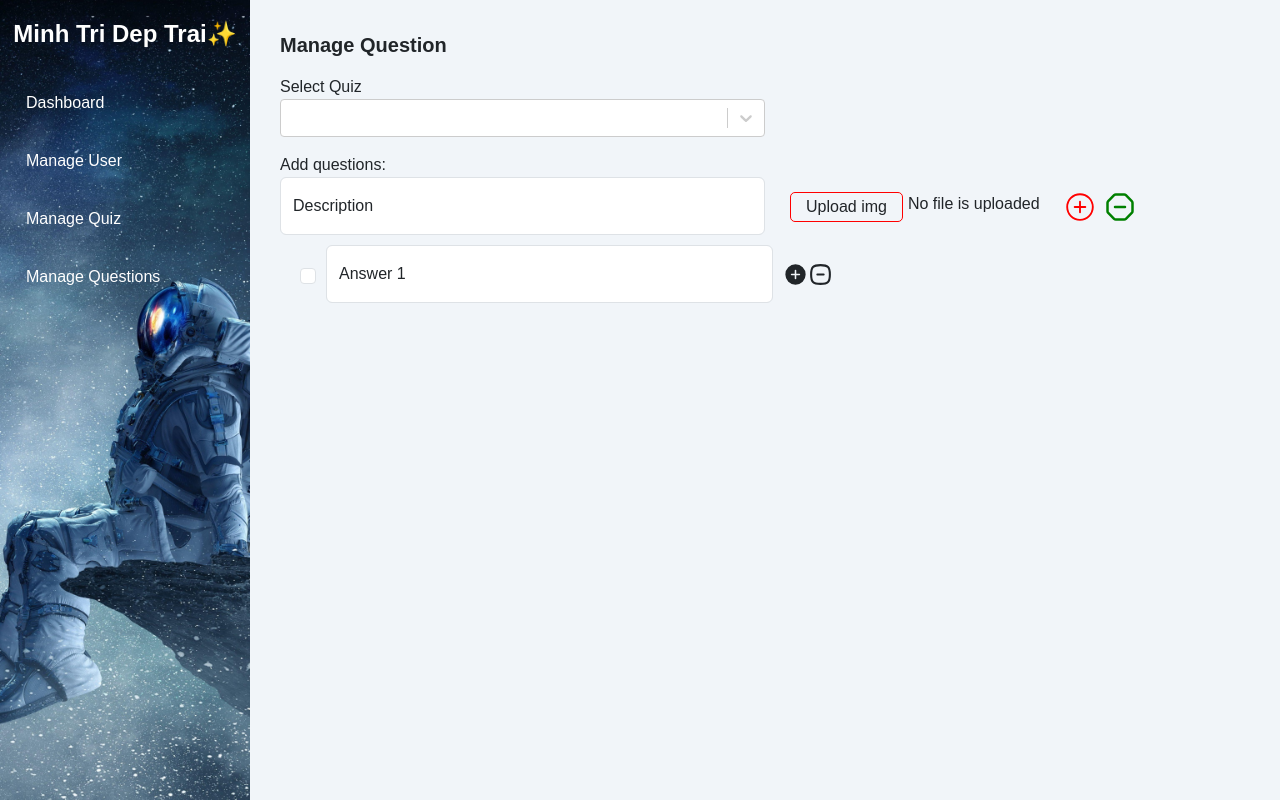
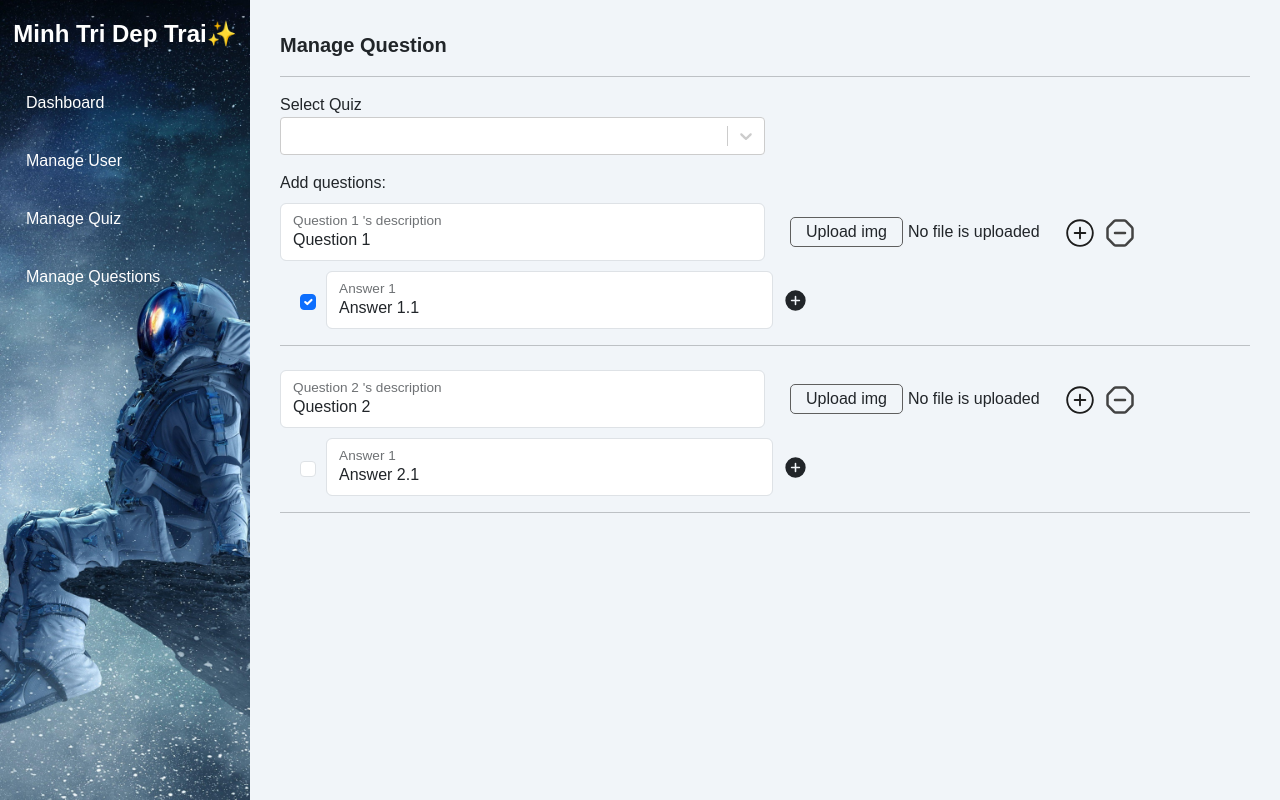
Before and after one commit to ToRiTheBlackCat/LearnReact, a React (Create React App) app: page /admins/manage-questions in a window 1280 px wide. Built offline with nearby package versions, Linux system fonts and the light colour scheme.

Commit message:
[ADD] UI + logic for create/remove questions/answers

```diff
--- a/package.json
+++ b/package.json
@@ -25,6 +25,7 @@
     "redux-persist": "^6.0.0",
     "redux-thunk": "2.4.1",
     "sass": "1.86.3",
+    "uuid": "8.3.2",
     "web-vitals": "2.1.4"
   },
   "scripts": {
--- a/src/components/Admin/Content/Question/Questions.js
+++ b/src/components/Admin/Content/Question/Questions.js
@@ -5,6 +5,9 @@ import { GoPlusCircle } from "react-icons/go";
 import { LuOctagonMinus } from "react-icons/lu";
 import { TbSquareRoundedMinus } from "react-icons/tb";
 import { PiPlusCircleFill } from "react-icons/pi";
+import { v4 as uuidv4 } from "uuid";
+import _, { iteratee } from "lodash";
+
 const Questions = (props) => {
   const options = [
     { value: "EASY", label: "EASY" },
@@ -13,10 +16,86 @@ const Questions = (props) => {
   ];
 
   const [selectedQuiz, setSelectedQuiz] = useState({});
+  const [questions, setQuestions] = useState([
+    {
+      id: uuidv4(),
+      description: "Question 1",
+      imageFile: "",
+      imageName: "",
+      answers: [
+        {
+          id: uuidv4(),
+          description: "Answer 1.1",
+          isCorrect: true,
+        },
+      ],
+    },
+    {
+      id: uuidv4(),
+      description: "Question 2",
+      imageFile: "",
+      imageName: "",
+      answers: [
+        {
+          id: uuidv4(),
+          description: "Answer 2.1",
+          isCorrect: false,
+        },
+      ],
+    },
+  ]);
+
+  const handlerAddRemoveQuestion = (type, id) => {
+    if (type === "ADD") {
+      const newQues = {
+        id: uuidv4(),
+        description: "",
+        imageFile: "",
+        imageName: "",
+        answers: [
+          {
+            id: uuidv4(),
+            description: "",
+            isCorrect: false,
+          },
+        ],
+      };
+
+      setQuestions([...questions, newQues]);
+    } else if (type === "REMOVE") {
+      let questionClone = _.cloneDeep(questions);
+      questionClone = questionClone.filter((item) => item.id !== id);
+      setQuestions(questionClone);
+    }
+  };
+
+  const handlerAddRemoveAnswer = (type, ansId, quesId) => {
+    let questionsClone = _.cloneDeep(questions);
+    if (type === "ADD") {
+      const newAns = {
+        id: uuidv4(),
+        description: "",
+        isCorrect: false,
+      };
+
+      let index = questionsClone.findIndex((item) => item.id === quesId);
+      questionsClone[index].answers.push(newAns);
+
+      setQuestions(questionsClone);
+    } else if (type === "REMOVE") {
+      let index = questionsClone.findIndex((item) => item.id === quesId);
+      questionsClone[index].answers = questionsClone[index].answers.filter(
+        (item) => item.id !== ansId
+      );
+
+      setQuestions(questionsClone);
+    }
+  };
 
   return (
     <div className="questions-container">
       <div className="title">Manage Question</div>
+      <hr />
       <div className="add-new-question">
         <div className="col-6 form-group">
           <label>Select Quiz</label>
@@ -29,16 +108,22 @@ const Questions = (props) => {
           />
         </div>
       </div>
-      <div className="mt-3">Add questions:</div>
-      <div>
+      <div className="mt-3 mb-2">Add questions:</div>
+
+      {questions &&
+        questions.length > 0 &&
+        questions.map((question, index) => {
+          return (
+            <div key={question.id} className="q-main mb-4">
               <div className="questions-content">
                 <div className="form-floating description">
                   <input
                     type="text"
                     className="form-control"
                     placeholder="name@example.com"
+                    value={question.description}
                   />
-            <label>Description</label>
+                  <label>Question {index + 1} 's description</label>
                 </div>
                 <div className="group-upload">
                   <label className="label-upload">Upload img</label>
@@ -46,34 +131,70 @@ const Questions = (props) => {
                   <span>No file is uploaded</span>
                 </div>
                 <div className="btn-ques">
-            <span>
+                  <span onClick={() => handlerAddRemoveQuestion("ADD", "")}>
                     <GoPlusCircle className="icon-add-ques" />
                   </span>
-            <span>
+                  {questions.length > 1 && (
+                    <span
+                      onClick={() =>
+                        handlerAddRemoveQuestion("REMOVE", question.id)
+                      }
+                    >
                       <LuOctagonMinus className="icon-remove-ques" />
                     </span>
+                  )}
                 </div>
               </div>
-        <div className="answers-content">
-          <input className="form-check-input iscorrect" type="checkbox" />
+
+              {question.answers &&
+                question.answers.length > 0 &&
+                question.answers.map((answer, index) => {
+                  return (
+                    <div key={answer.id} className="answers-content">
+                      <input
+                        className="form-check-input iscorrect"
+                        type="checkbox"
+                        checked={answer.isCorrect}
+                      />
                       <div className="form-floating answer-name">
                         <input
                           type="text"
                           className="form-control"
                           placeholder="name@example.com"
+                          value={answer.description}
                         />
-            <label>Answer 1</label>
+                        <label>Answer {index + 1}</label>
                       </div>
                       <div className="btn-ans">
-            <span>
+                        <span
+                          onClick={() =>
+                            handlerAddRemoveAnswer("ADD", "", question.id)
+                          }
+                        >
                           <PiPlusCircleFill className="icon-add-ans" />
                         </span>
-            <span>
+                        {question.answers.length > 1 && (
+                          <span
+                            onClick={() =>
+                              handlerAddRemoveAnswer(
+                                "REMOVE",
+                                answer.id,
+                                question.id
+                              )
+                            }
+                          >
                             <TbSquareRoundedMinus className="icon-remove-ans" />
                           </span>
+                        )}
                       </div>
                     </div>
+                  );
+                })}
+
+              <hr />
             </div>
+          );
+        })}
     </div>
   );
 };
--- a/src/components/Admin/Content/Question/Questions.scss
+++ b/src/components/Admin/Content/Question/Questions.scss
@@ -17,17 +17,23 @@
 
     .group-upload {
       display: flex;
-      padding-top: 15px;
+      align-items: center;
       .label-upload {
         display: flex;
         align-items: center;
-        padding-top: 5px;
         height: 30px;
-        border: 1px solid red;
+        border: 1px solid rgb(95, 95, 95);
         border-radius: 5px;
-        padding: 0px 15px;
+        padding: 0 15px;
         margin-right: 5px;
         cursor: pointer;
+
+        &:hover {
+          background-color: rgb(95, 95, 95);
+          color: white;
+          font-weight: 500;
+          border: 1px solid rgb(39, 39, 39);
+        }
       }
     }
 
@@ -36,14 +42,14 @@
 
       .icon-add-ques {
         font-size: 30px;
-        color: red;
+        color: rgb(29, 29, 29);
         cursor: pointer;
       }
 
       .icon-remove-ques {
         margin-left: 10px;
         font-size: 30px;
-        color: green;
+        color: rgb(67, 67, 67);
         cursor: pointer;
       }
     }
@@ -65,6 +71,8 @@
     .btn-ans {
       display: flex;
       align-items: center;
+
+      gap: 5px;
       .icon-add-ans {
         font-size: 25px;
         cursor: pointer;
```
Also changed, not shown: 1 other file (tests, documents, lock files or other folders). Lines whose indentation alone changed are shown as unchanged.
